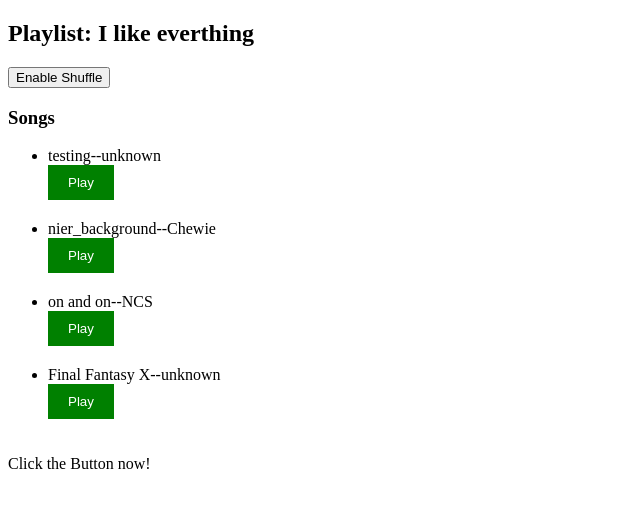
After one commit to Samqwe123/DJANGO-MP3-CLONE, a Django app: page /view_playlist/1/ in a window 1280 px wide. The commit adds this page. Shown: the top 508 px of the page, without its empty margins (0-640 px from the left). Run offline with Django 5.2, Linux system fonts and the light colour scheme; a user stored in the database is signed in; data comes from the database, SQL or seed files in the repository; both versions use the stored data as it was after the commit.

Commit message:
update_2 (playlists-add_song-shuffle)

```diff
--- a/song/admin.py
+++ b/song/admin.py
@@ -4,3 +4,4 @@ from .models import *
 # Register your models here.
 
 admin.site.register(Song)
+admin.site.register(PlayList)
--- a/song/models.py
+++ b/song/models.py
@@ -1,4 +1,5 @@
 from django.db import models
+from django.contrib.auth.models import User
 
 # Create your models here.
 class Song (models.Model):
@@ -19,3 +20,13 @@ class Song (models.Model):
         elif 'youtube.com' in self.audio_url:
             video_id = self.audio_url.split("?v=")[-1].split("&")[0]
         return f"https://www.youtube.com/embed/{video_id}?autoplay=1&controls=0&showinfo=0&autohide=1"
+
+
+
+class PlayList(models.Model):
+    name = models.CharField(max_length=100)
+    user = models.ForeignKey(User , on_delete=models.CASCADE , related_name="playlists") #many ro one
+    song = models.ManyToManyField(Song, related_name="playlists")
+
+    def __str__(self):
+        return f"{self.name} - {self.user}"
--- /dev/null
+++ b/song/templates/main/view_playlist.html
@@ -0,0 +1,69 @@
+<!DOCTYPE html>
+<html lang="en">
+<head>
+    <meta charset="UTF-8">
+    <meta name="viewport" content="width=device-width, initial-scale=1.0">
+    <title>{{ playlist.name }}</title>
+    <style>
+        .hidden-player {
+
+            position :absolute;
+            left: 99999px;
+        }
+
+        .play-button {
+            padding: 10px 20px;
+            background-color: green;
+            color: white;
+            border: none;
+            margin-bottom: 20px;
+        }
+
+        .song-list {
+            margin-top: 20px;
+            display:grid;
+            place-items: center;
+
+        }
+
+    </style>
+</head>
+<body>
+
+
+    <h2>Playlist: {{ playlist.name }}</h2>
+
+    <form method = "GET">
+        <input type = "hidden"  name="play" value="{% if play_song %}{{play_song.id}}{% endif %}" >
+        <input type = "hidden"  name="shuffle" value="{% if shuffle %}false{% else %}true{% endif %}" >
+        <button type = "submit">
+            {% if shuffle %} Disable Shuffle {% else %} Enable Shuffle {% endif %}
+        </button>
+    </form>
+
+    <h3>Songs</h3>
+    <ul>
+        {% for song in playlist.song.all %}
+         <li>{{song.title}}--{{song.artist}}</li>
+         <a href="?play={{song.id}}&shuffle={{ shuffle }}"> <!--go to path('view...' , views.py , name='index')-->
+            <button class="play-button">Play</button>
+        </a>
+        {% endfor %}
+    </ul>
+
+    {% if play_song %}
+        <iframe class="hidden-player" src="{{ play_song.yt_link_modify }}" allow="autoplay; encrypted-media" allowfullscreen></iframe>
+        <p>Now Playing: {{play_song.title}} - {{play_song.artist}}</p>
+        {% if next_song %}
+        <a href="?play={{next_song.id}}&shuffle={{ shuffle }}"> <!--go to path('' , views.py , name='index')-->
+            <button class="play-button">{{next_song.title}} - {{next_song.artist}}</button>
+        </a>
+        {% endif %}
+    {%else%}
+        <p>Click the Button now!</p>
+
+
+    {% endif %}
+
+</body>
+</html>
--- a/song/urls.py
+++ b/song/urls.py
@@ -6,6 +6,10 @@ from django.urls import path , include
 
 urlpatterns = [
     path('' , views.index , name = 'index' ),
-    path('register' , views.register_user , name='register')
-
+    path('register' , views.register_user , name='register'),
+    path('login' , views.login_user , name='login' ),
+    path('logout' , views.logout_user , name='logout'),
+    path('add_playlist/' , views.create_playlist , name = "add_playlist"),
+    path('view_playlist/<int:pk>/' , views.view_playlist , name = "view_playlist"),
+    path('all_playlist', views.all_playlist , name = "all_playlist"),
 ]
--- a/song/views.py
+++ b/song/views.py
@@ -1,19 +1,31 @@
 from django.shortcuts import render , get_object_or_404 , redirect
-from .models import Song
-from .forms import register_Form
+from .models import Song , PlayList
+from .forms import register_Form , login_Form , playlist_Form
 from django.contrib.auth.models import User
-from django.contrib.auth import authenticate , login
+from django.contrib.auth import authenticate , login , logout
+from random import choice
 
 # Create your views here.
 def index(request):
     songs =Song.objects.all()
     play_song_id = request.GET.get('play' , None)
     play_song = None
+    playlists = PlayList.objects.filter(user=request.user)
+
+    if request.method == 'POST':
+         song_id = request.POST.get('song_id')
+         playlist_id = request.POST.get('playlist_id')
+
+         if song_id and playlist_id:
+              playlist = PlayList.objects.get(id=playlist_id , user=request.user)
+              song = Song.objects.get(id=song_id)
+              playlist.song.add(song)
+
 
     if play_song_id:
         play_song = get_object_or_404(Song , id=play_song_id)
 
-    return render(request , 'main/index.html' , {'songs': songs , 'play_song' : play_song})
+    return render(request , 'main/index.html' , {'songs': songs , 'play_song' : play_song , 'playlists' : playlists})
 
 
 
@@ -33,3 +45,91 @@ def register_user(request):
             form = register_Form()
 
     return render(request, 'main/register_user.html' , {'forms' : form})
+
+
+
+def login_user(request):
+    form = login_Form(request.POST or None)
+    if request.method == 'POST' and form.is_valid():
+            username = form.cleaned_data['name']
+            password = form.cleaned_data['password']
+
+            user = authenticate(username=username , password=password)
+            if user is not None:
+                login(request , user)
+                return redirect('index')
+            else:
+                form.add_error(None, "Invalid login credentials")
+
+    return render(request, 'main/login_user.html' , {'forms' : form})
+
+
+def logout_user(request):
+    logout(request)
+    return redirect('login')
+
+
+
+
+def create_playlist(request):
+    form = playlist_Form(request.POST or None)
+    playlist = PlayList.objects.filter(user=request.user)
+    if request.method == 'POST' and form.is_valid():
+         name = form.cleaned_data['name']
+
+         if request.user.is_authenticated:
+              create_playlist = PlayList.objects.create(name=name , user=request.user)
+              create_playlist.save()
+              return redirect("index")
+         else:
+              form.add_error(None , "user is not authenticated")
+
+    return render(request , 'main/create_playlist.html' , {'forms' : form  , 'playlist' : playlist})
+
+def view_playlist(request , pk):
+
+    if request.user.is_authenticated:
+        playlist = get_object_or_404(PlayList, id=pk, user=request.user)
+        play_song_id = request.GET.get('play' , None)
+        shuffle = request.GET.get('shuffle' , 'false') == 'true'
+        play_song = None
+        next_song = None
+
+        play_song_list = list(playlist.song.all())
+
+        if play_song_id:
+             play_song=Song.objects.get(id=play_song_id)
+
+        if shuffle and play_song_list:
+             possible_songs = []
+
+             for song in play_song_list:
+                if song != play_song:
+                    possible_songs.append(song)
+
+                if possible_songs:
+                     next_song = choice(possible_songs)
+
+
+        else:
+            if play_song in play_song_list:
+                current_index = play_song_list.index(play_song)
+                loop_playlist = (current_index +1) % len(play_song_list)
+                next_song = play_song_list[loop_playlist]
+
+
+
+
+        user = request.user
+        return render(request , 'main/view_playlist.html' , {'playlist': playlist , 'user' : user , 'next_song':next_song , 'play_song':play_song ,'shuffle' : shuffle})
+
+    else:
+        return redirect('index')
+
+
+def all_playlist(request):
+    if request.user.is_authenticated:
+          playlist = PlayList.objects.filter(user=request.user)
+          return render(request , 'main/all_playlist.html', {'playlist' : playlist})
+    else:
+         return redirect('index')
```
Also changed, not shown: song/forms.py (+11 -1 lines), song/templates/main/all_playlist.html (added, +19 -0 lines), song/templates/main/create_playlist.html (added, +22 -0 lines), song/templates/main/index.html (+13 -1 lines), song/templates/main/login_user.html (added, +15 -0 lines), db.sqlite3, media/cover_image/YOASOBIもう少しだけ.jpg (added), media/cover_image/YOASOBIもう少しだけ_FbsLb7A.jpg (added), media/cover_image/YOASOBIもう少しだけ_fXOEpjL.jpg (added), media/cover_image/ffx.jpg (added), media/cover_image/ncs.jpg (added), media/cover_image/on_n_on.jpg (added), song/migrations/0002_playlist.py (added).
